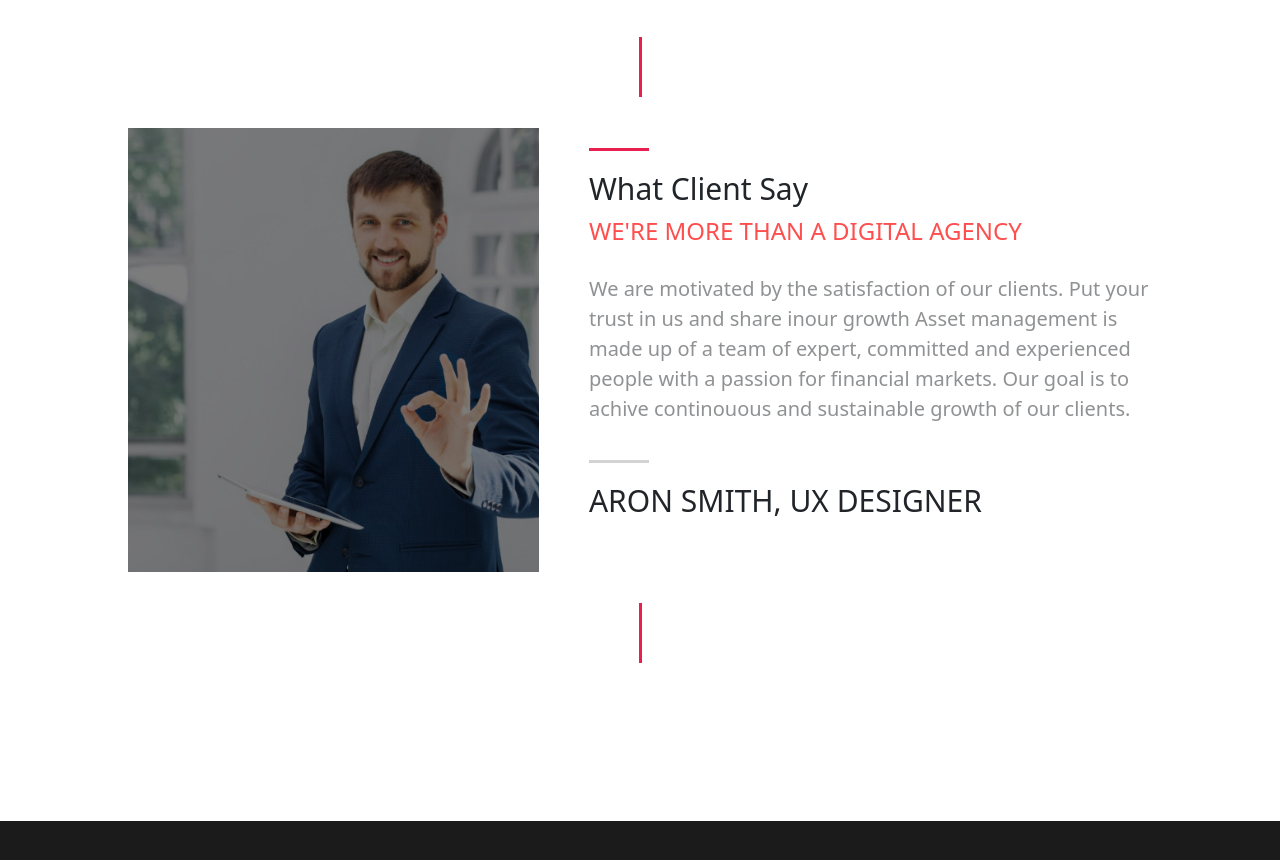
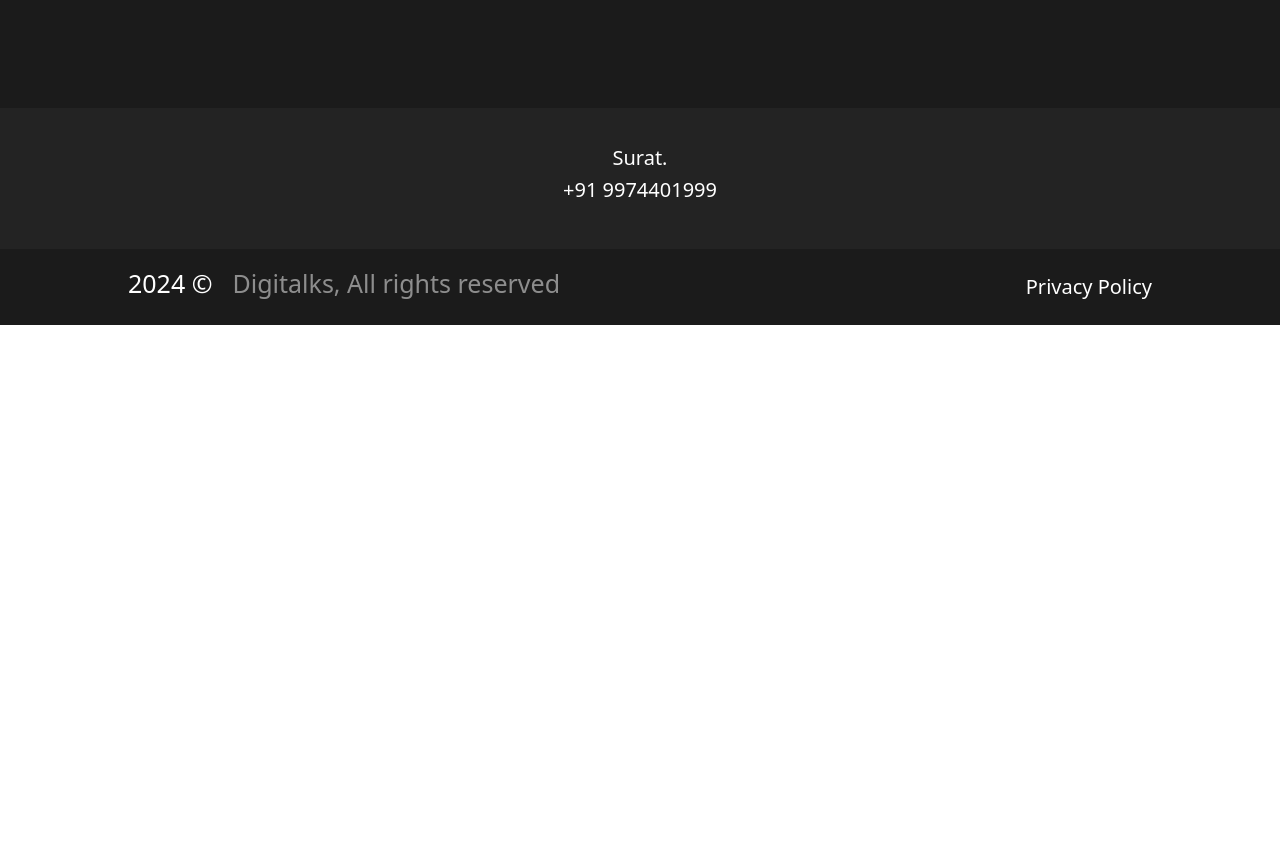
Before and after one commit to projectalphainfotech/Digitalks, a plain HTML site: page index.html in a window 1280 px wide. Shown: the part 3220-4080 px from the top of the page. After the commit the page ends 3545 px from the top, so only its background shows below. Drawn offline with nearby package versions, Linux system fonts and the light colour scheme.

Commit message:
Changes digitalk

```diff
--- a/index.html
+++ b/index.html
@@ -507,7 +507,7 @@
             </div>
             <div class="head">
                 <div style="display: flex; flex-direction: column; gap:30px;">
-                    <div class="horizontal-line"></div>
+                    <!-- <div class="horizontal-line"></div> -->
                 <h1 style="font-size: 30px;">Works.</h1>
                 <h4 style="color: rgb(254,78,78); margin-top: -15px;">OUR WORK</h4>
                 </div>
@@ -538,7 +538,7 @@
     </section>
 
     <section class="about" id="aboutus">
-        <div style="display: flex; align-items: center;justify-content: center;">
+        <div style="display: none; align-items: center;justify-content: center;">
             <div class="verticle-line"></div>
         </div>
         <div class="head">
@@ -578,13 +578,13 @@
                     to beta test. Override the digital divide with additional clickthroughs from DevOps.</p>
             </div>
         </div>
-        <div style="display: flex; align-items: center;justify-content: center;">
+        <div style="display: none; align-items: center;justify-content: center;">
             <div class="verticle-line"></div>
         </div>
 
     </section>
 
-    <section class="review" id="clients">
+    <section style="display: none;" class="review" id="clients">
         <div class="reviewhead">
             <div>
                 <img src="Images/client.jpg" style="width: 100%; height: auto;" alt="">
@@ -716,7 +716,7 @@
                 </div>
             </div>
         </div> -->
-        <div style="display: flex; align-items: center;justify-content: center;">
+        <div   style="display: none; align-items: center;justify-content: center;">
             <div class="verticle-line"></div>
         </div>
     </section>
```
